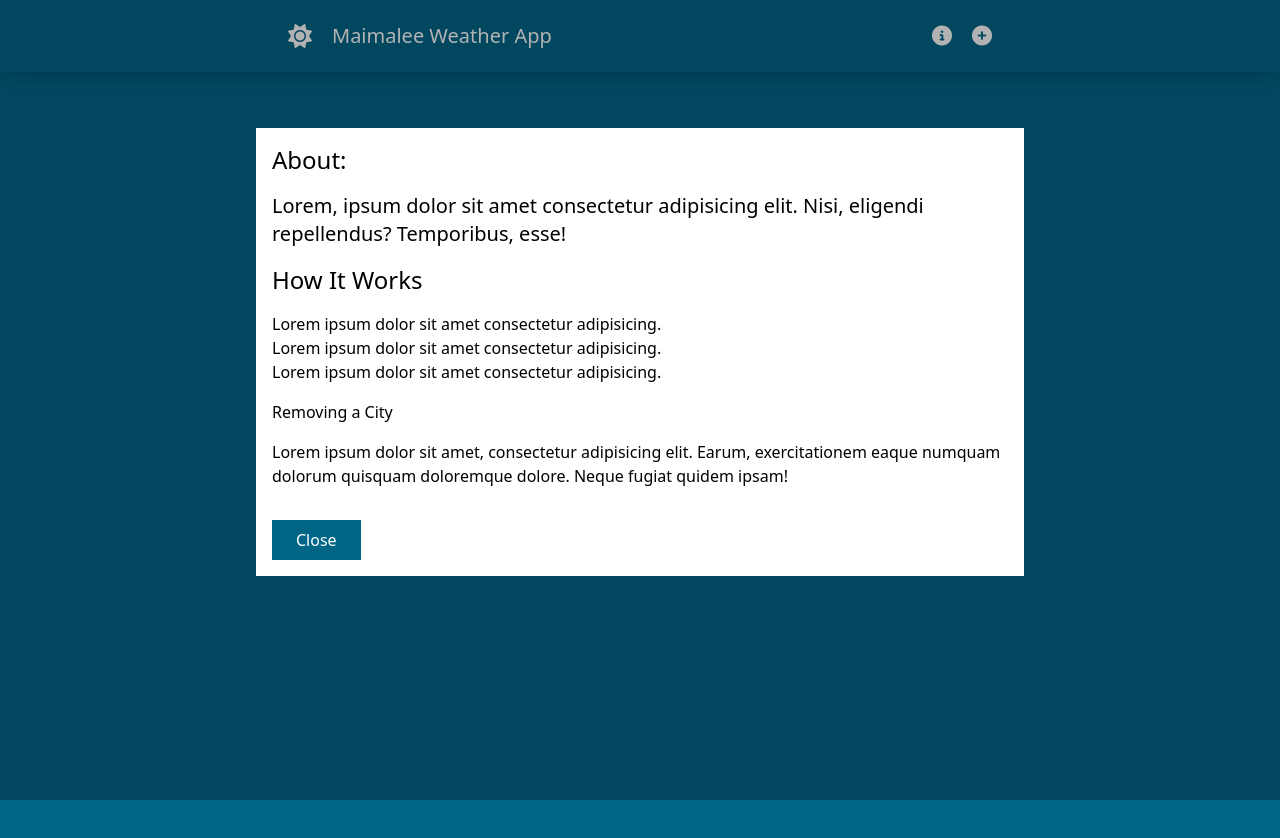
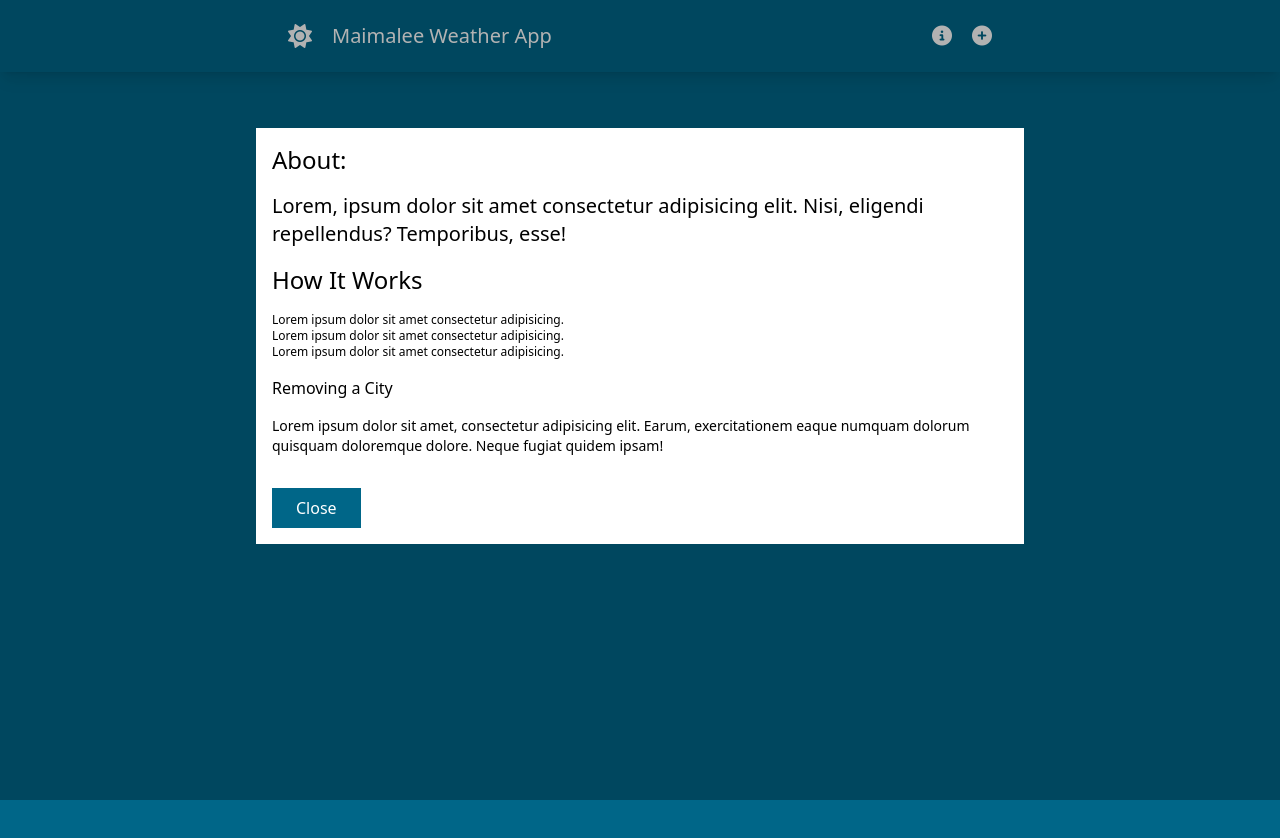
Before and after one commit to AnasMaimalee/weather-app, a Vue app: page / in a window 1280 px wide. Both pictures are taken after a click on the icon 942 px from the left and 36 px from the top of the page. Shown: the top 838 px of the page. Built offline with nearby package versions, Linux system fonts and the light colour scheme.

Commit message:
Designing Header

```diff
--- a/public/output.css
+++ b/public/output.css
@@ -709,6 +709,10 @@ video {
   padding-bottom: 1.25rem;
 }
 
+.text-justify {
+  text-align: justify;
+}
+
 .text-end {
   text-align: end;
 }
@@ -726,6 +730,11 @@ video {
 .text-sm {
   font-size: 0.875rem;
   line-height: 1.25rem;
+}
+
+.text-xs {
+  font-size: 0.75rem;
+  line-height: 1rem;
 }
 
 .text-black {
@@ -763,6 +772,11 @@ video {
     line-height: 1.25rem;
   }
 
+  .sm\:text-xs {
+    font-size: 0.75rem;
+    line-height: 1rem;
+  }
+
   .sm\:text-red-300 {
     --tw-text-opacity: 1;
     color: rgb(252 165 165 / var(--tw-text-opacity));
@@ -784,7 +798,22 @@ video {
     line-height: 1.75rem;
   }
 
+  .md\:text-sm {
+    font-size: 0.875rem;
+    line-height: 1.25rem;
+  }
+
   .md\:italic {
     font-style: italic;
   }
+
+  .md\:text-red-100 {
+    --tw-text-opacity: 1;
+    color: rgb(254 226 226 / var(--tw-text-opacity));
+  }
+
+  .md\:text-red-600 {
+    --tw-text-opacity: 1;
+    color: rgb(220 38 38 / var(--tw-text-opacity));
+  }
 }
--- a/src/components/navigation.vue
+++ b/src/components/navigation.vue
@@ -17,19 +17,21 @@
             <BaseModal :modalActive="modalActive" @close-modal="toggleModal">
                 <div class="text-black">
                     <p class="md:text-2xl">About:</p>
-                    <p class="mt-4 md:text-xl">Lorem, ipsum dolor sit amet consectetur adipisicing elit. Nisi, eligendi
+                    <p class="text-xs mt-4 md:text-xl">Lorem, ipsum dolor sit amet consectetur adipisicing elit. Nisi,
+                        eligendi
                         repellendus? Temporibus,
                         esse!</p>
 
                     <p class="md:text-2xl mt-4 text-bold">How It Works</p>
-                    <ul class="mt-4">
+                    <ul class="mt-4 text-xs">
                         <li>Lorem ipsum dolor sit amet consectetur adipisicing.</li>
                         <li>Lorem ipsum dolor sit amet consectetur adipisicing.</li>
                         <li>Lorem ipsum dolor sit amet consectetur adipisicing.</li>
                     </ul>
 
-                    <p class="mt-4 mb-4">Removing a City</p>
-                    <p>Lorem ipsum dolor sit amet, consectetur adipisicing elit. Earum, exercitationem eaque numquam
+                    <p class=" mt-4 mb-4 text-justify">Removing a City</p>
+                    <p class="text-xs md:text-sm">Lorem ipsum dolor sit amet, consectetur adipisicing elit. Earum,
+                        exercitationem eaque numquam
                         dolorum quisquam doloremque dolore. Neque fugiat quidem ipsam!</p>
                 </div>
             </BaseModal>
```
